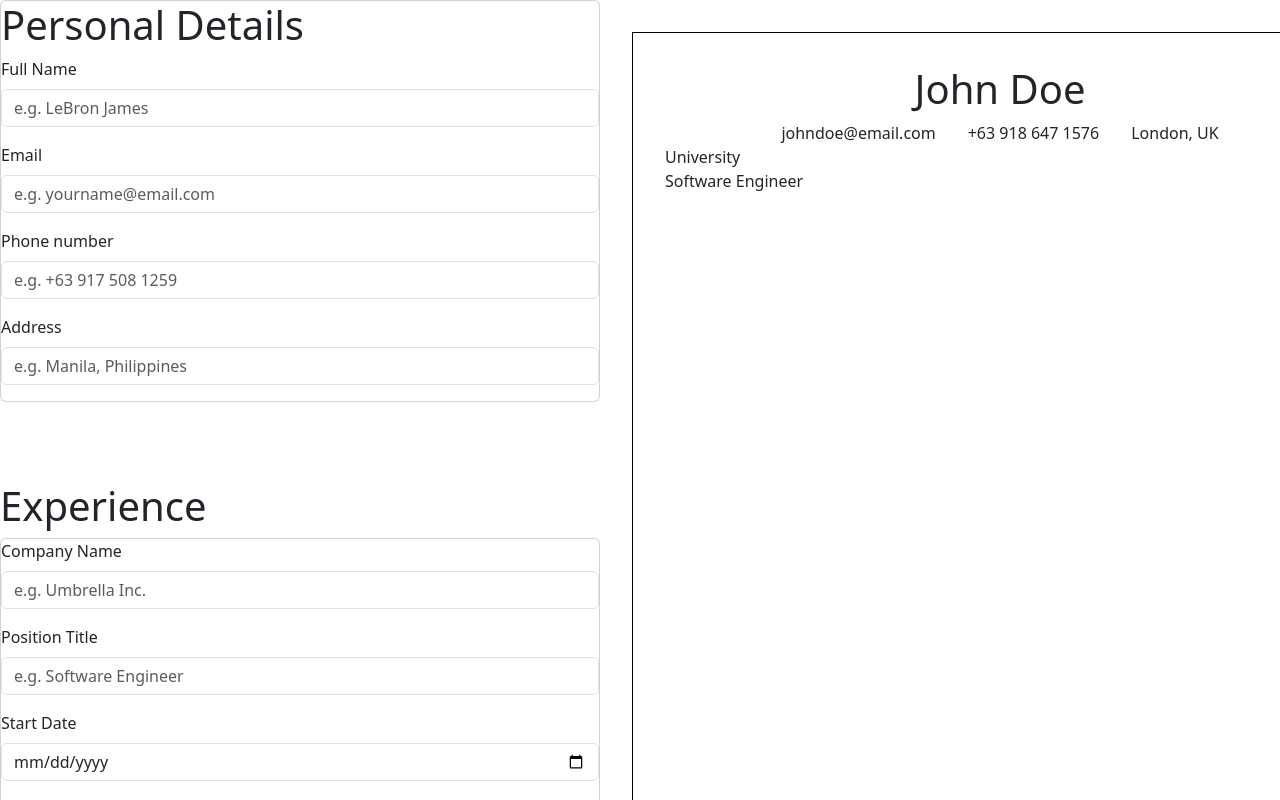
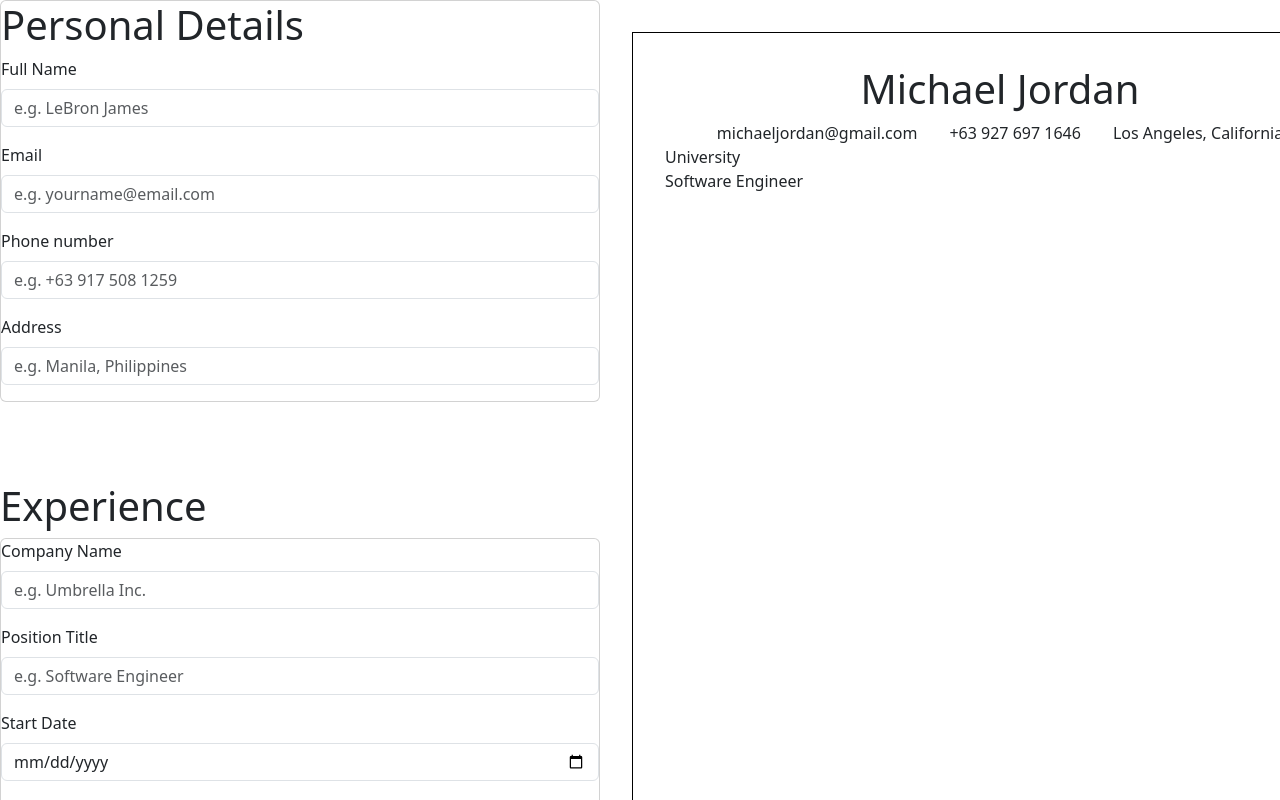
Before and after one commit to neilcasas/resume, a React (Vite) app: page / in a window 1280 px wide. Shown: the top 800 px of the page. Built offline with nearby package versions, Linux system fonts and the light colour scheme.

Commit message:
fixed issue when including initial cv props

```diff
--- a/src/App.tsx
+++ b/src/App.tsx
@@ -1,12 +1,21 @@
-import CV from "./components/CV";
+import { CV, CVProps } from "./components/CV";
 import Editor from "./components/Editor";
 import "./styles/App.scss";
 
 function App() {
+  const cvProps: CVProps = {
+    name: "Michael Jordan",
+    email: "michaeljordan@gmail.com",
+    number: "+63 927 697 1646",
+    location: "Los Angeles, California",
+    education: [],
+    experience: [],
+  };
+
   return (
     <div className="main">
       <Editor />
-      <CV />
+      <CV {...cvProps} />
     </div>
   );
 }
--- a/src/components/CV.tsx
+++ b/src/components/CV.tsx
@@ -31,11 +31,11 @@ function CV(props: CVProps) {
       <div className="cv-main">
         <div className="cv-content">
           <div className="cv-details">
-            <h1>John Doe</h1>
+            <h1>{props.name}</h1>
             <div className="cv-contact">
-              <div>johndoe@email.com</div>
-              <div>+63 918 647 1576</div>
-              <div>London, UK</div>
+              <div>{props.email}</div>
+              <div>{props.number}</div>
+              <div>{props.location}</div>
             </div>
           </div>
           <div className="cv-education">
@@ -50,4 +50,5 @@ function CV(props: CVProps) {
   );
 }
 
-export default CV;
+export { CV };
+export type { CVProps };
```
